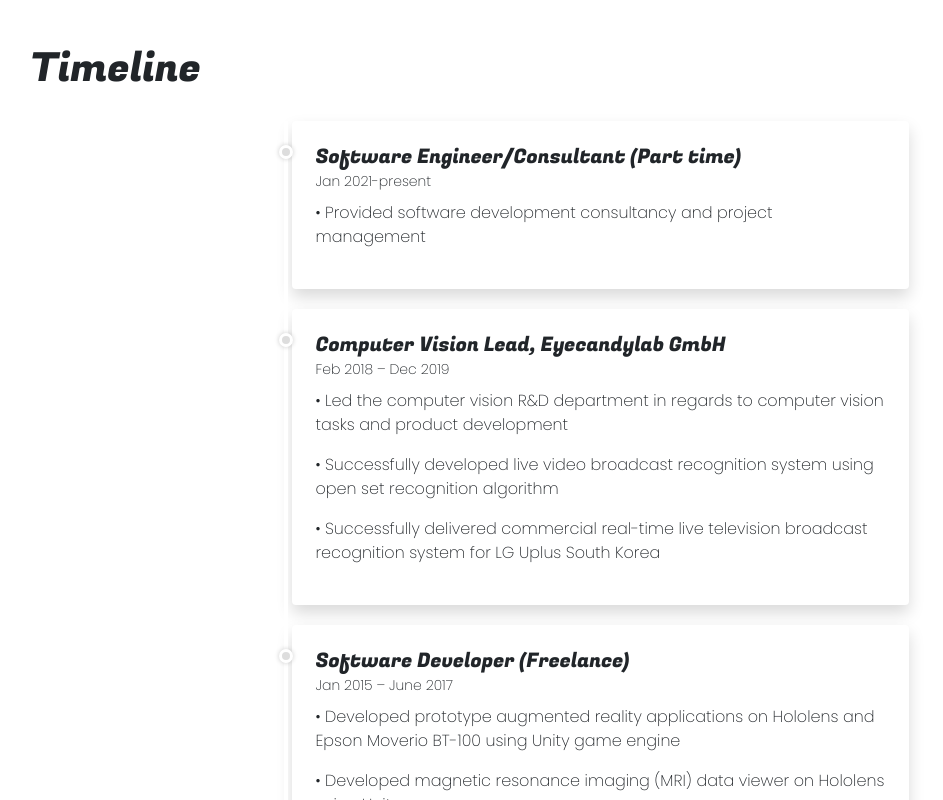
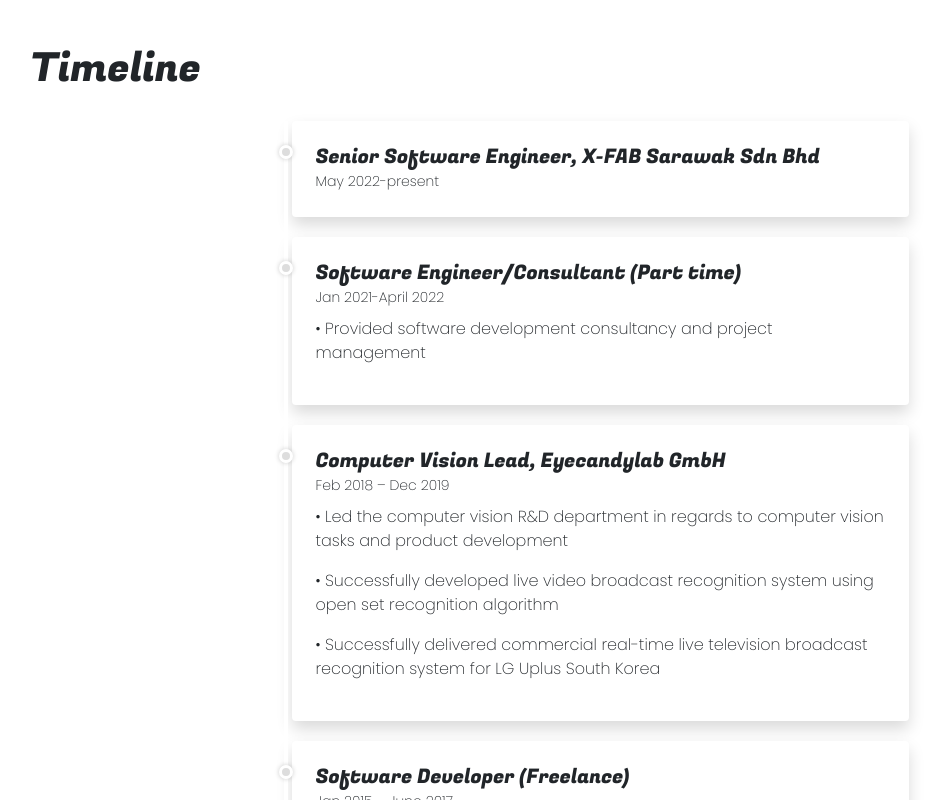
Before and after one commit to k3nnywilliam/portfolio, a React (Create React App) app: page / in a window 1280 px wide. Shown: the part 3640-4440 px from the top of the page, without its empty margins (52-995 px from the left). Built offline with nearby package versions, Linux system fonts and the light colour scheme.

Commit message:
Updated timeline

```diff
--- a/src/components/Timeline.js
+++ b/src/components/Timeline.js
@@ -14,9 +14,14 @@ function Timeline() {
 
 
                         <ul className="timeline">
+                        <li className="timeline-item bg-white rounded ml-3 p-4 shadow">
+                                <div className="timeline-arrow"></div>
+                                <h2 className="h5 mb-0">Senior Software Engineer, X-FAB Sarawak Sdn Bhd</h2><span class="small text-gray"><i class="fa fa-clock-o mr-1"></i>May 2022-present</span>
+
+                            </li>
                             <li className="timeline-item bg-white rounded ml-3 p-4 shadow">
                                 <div className="timeline-arrow"></div>
-                                <h2 className="h5 mb-0">Software Engineer/Consultant (Part time)</h2><span class="small text-gray"><i class="fa fa-clock-o mr-1"></i>Jan 2021-present</span>
+                                <h2 className="h5 mb-0">Software Engineer/Consultant (Part time)</h2><span class="small text-gray"><i class="fa fa-clock-o mr-1"></i>Jan 2021-April 2022</span>
                                 <p className="text-small mt-2 font-weight-light">• Provided software development consultancy and project management</p>
                             </li>
                             <li className="timeline-item bg-white rounded ml-3 p-4 shadow">
```
